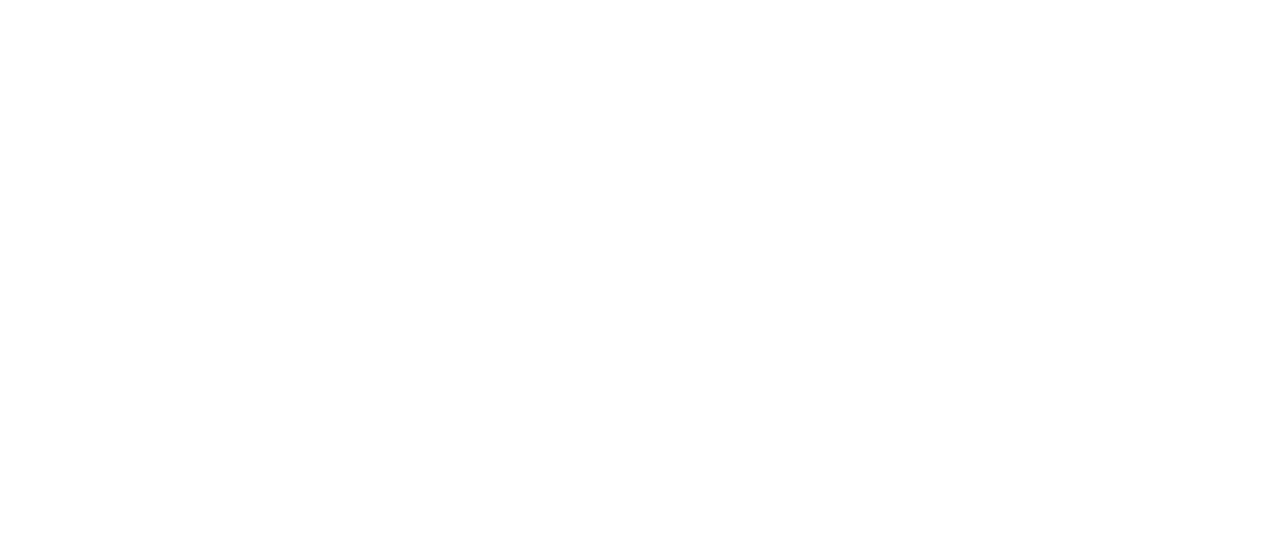
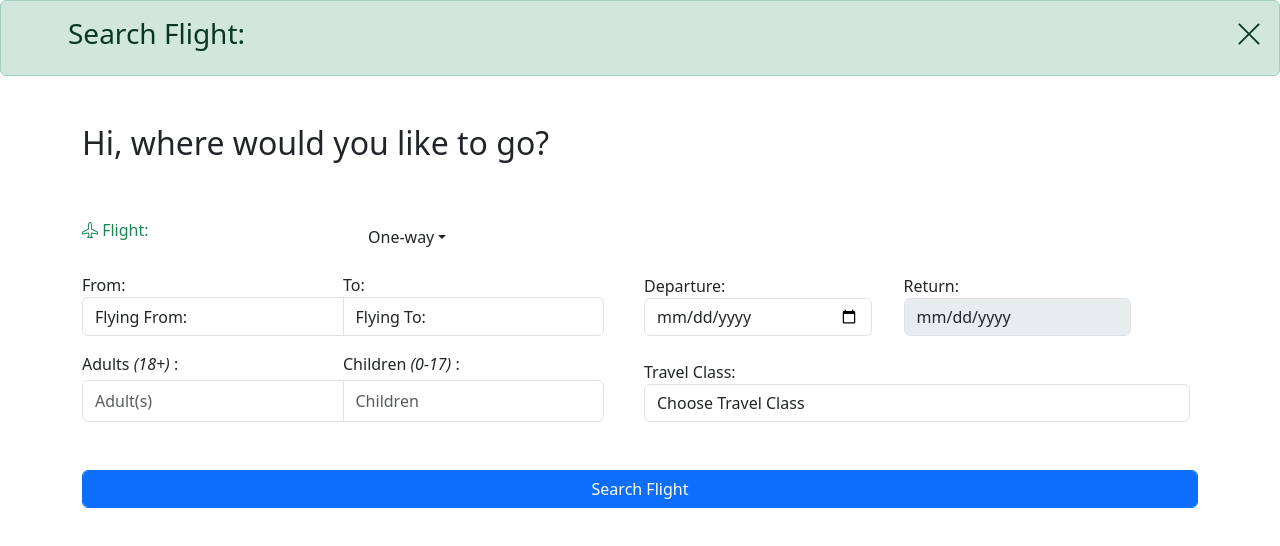
Before and after one commit to dextervincatolos/Fly8_buddy, an Angular app: page /Search_flight in a window 1280 px wide. Before the commit this address led to /. Shown: the top 546 px of the page. Built offline with nearby package versions, Linux system fonts and the light colour scheme.

Commit message:
System update(20230825)-Search Flight

```diff
--- a/src/app/passenger-form/passenger-form.component.css
+++ b/src/app/passenger-form/passenger-form.component.css
@@ -0,0 +1,4 @@
+select.ng-invalid.ng-touched,
+input.ng-invalid.ng-touched {
+    border: red 1px solid;
+}
--- a/src/app/passenger-form/passenger-form.component.html
+++ b/src/app/passenger-form/passenger-form.component.html
@@ -1,12 +1,12 @@
 <section>
   <div class="alert alert-success" role="alert" style="display: flex;">
-        <div class="container"><h3>Search Flight:</h3></div><h3><i class="bi bi-x-lg"></i></h3>
+    <div class="container"><h3>Search Flight:</h3></div><h3><i class="bi bi-x-lg" (click)="navigateToHome()"></i></h3>
   </div>
   <div class="container">
     <h2 class="my-5">Hi, where would you like to go?</h2>
     <div class="col-md-12 mt-5">
 
-              <div class="row">
+      <form class="row" [formGroup]="displayedFlightForm" (ngSubmit)="onFormSubmit()">
         <div class="col-md-6 row">
           <div class="col-md-6 my-2">
             <span class="text-success">
@@ -16,13 +16,10 @@
           </div>
           <div class="col-md-6 my-2">
             <div class="dropdown">
-                            <a class="btn dropdown-toggle" href="#" role="button" data-bs-toggle="dropdown" aria-expanded="false">
-                              One-way
-                            </a>
-
+              <a class="btn dropdown-toggle" href="#" role="button" data-bs-toggle="dropdown" aria-expanded="false">{{ displayedFlightForm?.get('flightType')?.value }}</a>
               <ul class="dropdown-menu">
-                              <li><a class="dropdown-item" href="#">One-way</a></li>
-                              <li><a class="dropdown-item" href="#">Round-trip</a></li>
+                <li><a class="dropdown-item" href="javascript:void(0);" (click)="setFlightType('One-way')">One-way</a></li>
+                <li><a class="dropdown-item" href="javascript:void(0);" (click)="setFlightType('Round-trip')">Round-trip</a></li>
               </ul>
             </div>
           </div>
@@ -35,11 +32,13 @@
             </div>
           </div>
           <div class="input-group">
-                    <select name="" id="" class="form-control">
+            <select class="form-control" formControlName="flyingFrom">
               <option value="">Flying From:</option>
+              <option *ngFor="let destination of destinations" [value]="destination.cityID">{{ destination.city_code }}</option>
             </select>
-                    <select name="" id="" class="form-control">
+            <select id="" class="form-control" formControlName="flyingTo">
               <option value="">Flying To:</option>
+              <option *ngFor="let destination of destinations" [value]="destination.cityID">{{ destination.city_code }}</option>
             </select>
           </div>
         </div>
@@ -48,16 +47,14 @@
           <div class="input-group mt-3">
             <div class="col-md-5 mx-3">
               <label for="">Departure:</label>
-                            <input type="date" aria-label="First name" class="form-control" placeholder="Select origin">
+              <input type="date" class="form-control" placeholder="Select origin" formControlName="departureDate">
             </div>
+
             <div class="col-md-5 mx-3">
               <label for="">Return:</label>
-                            <input type="date" aria-label="Last name" class="form-control" placeholder="Select Destination">
+              <input type="date" class="form-control" placeholder="Select Destination" formControlName="returnDate">
             </div>
-
-
           </div>
-
         </div>
         <div class="col-md-6 row mt-2">
 
@@ -70,12 +67,8 @@
             </div>
           </div>
           <div class="input-group">
-                    <select name="" id="" class="form-control">
-                      <option value="">Adult(s)</option>
-                    </select>
-                    <select name="" id="" class="form-control">
-                      <option value="">Children</option>
-                    </select>
+            <input type="number" class="form-control" placeholder="Adult(s)" formControlName="adult">
+            <input type="number" class="form-control" placeholder="Children" formControlName="child">
           </div>
         </div>
         <div class="col-md-6 mt-2">
@@ -83,23 +76,20 @@
           <div class="input-group mt-3">
             <div class="col-md-12 mx-3">
               <label for="">Travel Class:</label>
-                            <input type="text" aria-label="First name" class="form-control" placeholder="Travel Class">
+              <select name="" id="" class="form-control" formControlName="travelClass">
+                <option value="">Choose Travel Class</option>
+                <option *ngFor="let travelClass of travelclasses" [value]="travelClass">{{ travelClass}}</option>
+              </select>
+            </div>
+          </div>
+        </div>
+        <div class="col-md-12">
+          <button type="submit" class="btn btn-primary btn-md form-control mt-5" > Search Flight</button>
         </div>
 
 
+      </form>
 
     </div>
-
-                </div>
-
-                <div class="col-md-12">
-                  <button class="btn btn-primary btn-md form-control mt-5" > Search Flight</button>
-                </div>
-              </div>
-
-
-
-        </div>
-
   </div>
 </section>
--- a/src/app/passenger-form/passenger-form.component.ts
+++ b/src/app/passenger-form/passenger-form.component.ts
@@ -1,10 +1,90 @@
-import { Component } from '@angular/core';
+import { Component, OnInit } from '@angular/core';
+import { ActivatedRoute,Router } from '@angular/router';
+import { FormBuilder, FormGroup, Validators } from '@angular/forms';
+
+import { destination, travelClass } from '../data';
 
 @Component({
   selector: 'app-passenger-form',
   templateUrl: './passenger-form.component.html',
   styleUrls: ['./passenger-form.component.css']
 })
-export class PassengerFormComponent {
+export class PassengerFormComponent implements OnInit{
+
+  travelclasses = travelClass;
+
+  destinations = destination;
+
+  displayedFlightForm!: FormGroup;
+
+  constructor( private route: ActivatedRoute, private formBuilder: FormBuilder, private router: Router ) {
+
+    }
+
+  navigateToHome() {
+    this.router.navigate(['/Home']); // Navigate to the home page
+  }
+
+  ngOnInit() {
+    this.initForm();
+    // Access form values from query params and do something with them
+    this.route.queryParams.subscribe(params => {
+      // Create a new FormGroup and assign values from query params
+      this.displayedFlightForm.patchValue({
+        flightType: params['flightType'] || 'One-way', // Default to empty string if no value
+        flyingFrom: params['from'] || '',
+        flyingTo: params['to'] || '',
+        departureDate: params['departureDate'] || '',
+        returnDate:params['returnDate'] || ''
+      });
+    });
+  }
+
+  initForm() {
+    // Initialize the form structure
+    this.displayedFlightForm = this.formBuilder.group({
+      flightType: ['', Validators.required],
+      flyingFrom: ['', Validators.required],
+      flyingTo: ['', Validators.required],
+      departureDate: ['', Validators.required],
+      returnDate: [''],
+      adult: ['', Validators.required],
+      child: ['', Validators.required],
+      travelClass: ['', Validators.required]
+    });
+
+      // Subscribe to changes in the flightType control
+  this.displayedFlightForm.get('flightType')?.valueChanges.subscribe(value => {
+    if (value === 'One-way') {
+      // Clear and disable the returnDate control
+      this.displayedFlightForm.get('returnDate')?.clearValidators();
+      this.displayedFlightForm.get('returnDate')?.disable();
+    } else {
+      // Enable the returnDate control and set Validators.required
+      this.displayedFlightForm.get('returnDate')?.setValidators(Validators.required);
+      this.displayedFlightForm.get('returnDate')?.enable();
+    }
+    // Update the validation state
+    this.displayedFlightForm.get('returnDate')?.updateValueAndValidity();
+  });
+  }
+
+  setFlightType(type: string) {
+    if (this.displayedFlightForm) {
+      this.displayedFlightForm.get('flightType')?.setValue(type);
+    }
+  }
+
+
+  onFormSubmit() {
+    if (this.displayedFlightForm.valid) {
+      const formValues = this.displayedFlightForm.value;
+    } else {
+      console.log('Form is invalid');
+
+      // You might also want to mark controls as touched to show validation errors
+      this.displayedFlightForm.markAllAsTouched();
+    }
+  }
 
 }
--- a/src/app/search-flight/search-flight.component.html
+++ b/src/app/search-flight/search-flight.component.html
@@ -54,50 +54,67 @@
      <!-- Your additional div that is not part of the slide -->
      <div class="col-md-12" style=" position: absolute; bottom: 0; left: 0; padding: 20px; height: 600px;">
       <div class="container" style=" margin-top: 150px; padding: 30px; background-color: rgba(255, 255, 255, 0.8); border-radius: 10px;">
-        <div class="row">
-          <div class="col-md-5">
-            <b class="text-success">
-              <svg xmlns="http://www.w3.org/2000/svg" width="16" height="16" fill="currentColor" class="bi bi-airplane" viewBox="0 0 16 16">
-                <path d="M6.428 1.151C6.708.591 7.213 0 8 0s1.292.592 1.572 1.151C9.861 1.73 10 2.431 10 3v3.691l5.17 2.585a1.5 1.5 0 0 1 .83 1.342V12a.5.5 0 0 1-.582.493l-5.507-.918-.375 2.253 1.318 1.318A.5.5 0 0 1 10.5 16h-5a.5.5 0 0 1-.354-.854l1.319-1.318-.376-2.253-5.507.918A.5.5 0 0 1 0 12v-1.382a1.5 1.5 0 0 1 .83-1.342L6 6.691V3c0-.568.14-1.271.428-1.849Zm.894.448C7.111 2.02 7 2.569 7 3v4a.5.5 0 0 1-.276.447l-5.448 2.724a.5.5 0 0 0-.276.447v.792l5.418-.903a.5.5 0 0 1 .575.41l.5 3a.5.5 0 0 1-.14.437L6.708 15h2.586l-.647-.646a.5.5 0 0 1-.14-.436l.5-3a.5.5 0 0 1 .576-.411L15 11.41v-.792a.5.5 0 0 0-.276-.447L9.276 7.447A.5.5 0 0 1 9 7V3c0-.432-.11-.979-.322-1.401C8.458 1.159 8.213 1 8 1c-.213 0-.458.158-.678.599Z"/>
-              </svg>
-              Flight:
-            </b>
-            <div class="input-group mt-4">
-              <!-- <span class="input-group-text">First and last name</span> -->
-              <!-- <input type="text" aria-label="First name" class="form-control" placeholder="Select origin">
-              <input type="text" aria-label="Last name" class="form-control" placeholder="Select Destination"> -->
-              <select name="" id="" class="form-control">
+
+        <form class="row" [formGroup]="flightSearchForm" (ngSubmit)="onSubmit()">
+          <div class="col-md-5 row">
+            <div class="col-md-6 my-2">
+              <span class="text-success">
+                <i class="bi bi-airplane"></i>
+                Flight:
+              </span>
+            </div>
+            <div class="col-md-6 my-2">
+              <div class="dropdown" >
+                <a class="btn dropdown-toggle" href="#" role="button" data-bs-toggle="dropdown" aria-expanded="false">
+                  {{ flightSearchForm?.get('flightType')?.value }}
+                </a>
+                <ul class="dropdown-menu">
+                  <li><a class="dropdown-item" href="javascript:void(0);" (click)="setFlightType('One-way')">One-way</a></li>
+                  <li><a class="dropdown-item" href="javascript:void(0);" (click)="setFlightType('Round-trip')">Round-trip</a></li>
+                </ul>
+              </div>
+            </div>
+            <div class="row mt-2" >
+              <div class="col-md-6">
+                <label for="">From:</label>
+              </div>
+              <div class="col-md-6">
+                <label for="">To:</label>
+              </div>
+            </div>
+            <div class="input-group">
+              <select name="from" id="from" class="form-control" formControlName="from">
                 <option value="">Flying From:</option>
+                <option *ngFor="let destination of destinations" [value]="destination.cityID">{{ destination.city_code }}</option>
               </select>
-              <select name="" id="" class="form-control">
+              <select name="to" id="to" class="form-control" formControlName="to">
                 <option value="">Flying To:</option>
+                <option *ngFor="let destination of destinations" [value]="destination.cityID">{{ destination.city_code }}</option>
               </select>
             </div>
           </div>
-          <div class="col-md-5">
-            <div class="input-group mb-2">
-              <button type="button" class="btn btn-outline-secondary dropdown-toggle dropdown-toggle-split" data-bs-toggle="dropdown" aria-expanded="false">
-                <span class="visually-hidden">Toggle Dropdown</span>
-              </button>
-              <ul class="dropdown-menu">
-                <li><a class="dropdown-item" href="#">OneWay</a></li>
-                <li><a class="dropdown-item" href="#">Roundtrip</a></li>
+          <div class="col-md-5 mt-5">
 
-              </ul>
-              <input type="text" class="form-control" aria-label="Text input with segmented dropdown button">
+            <div class="input-group mt-3">
+              <div class="col-md-5 mx-3">
+                <label for="">Departure:</label>
+                <input type="date" class="form-control" placeholder="Select origin" formControlName="departureDate">
+              </div>
+              <div class="col-md-5 mx-3">
+                <label for="">Return:</label>
+                <input type="date" class="form-control" placeholder="Select Destination"  [disabled]="shouldDisableReturnDate()" formControlName="returnDate">
+              </div>
             </div>
-            <div class="input-group">
-              <input type="date" aria-label="First name" class="form-control" placeholder="Select origin">
-              <input type="date" aria-label="Last name" class="form-control" placeholder="Select Destination">
-            </div>
-
           </div>
-          <div class="col-md-2">
-            <button class="btn btn-primary btn-md form-control mt-5" > Search Flight</button>
+          <div class="col-md-2 " style="margin-top: 90px;">
+            <button type="submit" class="btn btn-primary btn-md form-control " > Search Flight</button>
           </div>
-        </div>
+        </form>
 
       </div>
+
+
+
 
     </div>
 
--- a/src/app/search-flight/search-flight.component.ts
+++ b/src/app/search-flight/search-flight.component.ts
@@ -1,10 +1,47 @@
-import { Component } from '@angular/core';
+import { Component, OnInit } from '@angular/core';
+import { FormBuilder, FormGroup } from '@angular/forms';
+import { destination } from '../data';
+
+import { Router } from '@angular/router';
 
 @Component({
   selector: 'app-search-flight',
   templateUrl: './search-flight.component.html',
   styleUrls: ['./search-flight.component.css']
 })
-export class SearchFlightComponent {
+export class SearchFlightComponent implements OnInit {
 
+  destinations = destination;
+
+  flightSearchForm: FormGroup = new FormGroup({});
+
+  constructor(private formBuilder: FormBuilder, private router: Router) { }
+
+  ngOnInit() {
+    this.flightSearchForm = this.formBuilder.group({
+      flightType: ['One-way'],
+      from: [''],
+      to: [''],
+      departureDate: [''],
+      returnDate: ['']
+    });
+
+  }
+
+  shouldDisableReturnDate(): boolean {
+    return this.flightSearchForm?.get('flightType')?.value === 'One-way';
+  }
+
+  setFlightType(type: string) {
+    if (this.flightSearchForm) {
+      this.flightSearchForm.get('flightType')?.setValue(type);
+    }
+  }
+
+
+  onSubmit() {
+    // Implement your form submission logic here
+    // this.router.navigate(['/Search_flight']);
+    this.router.navigate(['/Search_flight'], { queryParams: this.flightSearchForm.value });
+  }
 }
```
Also changed, not shown: src/app/app-routing.module.ts (+18 -1 lines), src/app/app.module.ts (+9 -2 lines). Lines whose indentation alone changed are shown as unchanged.
